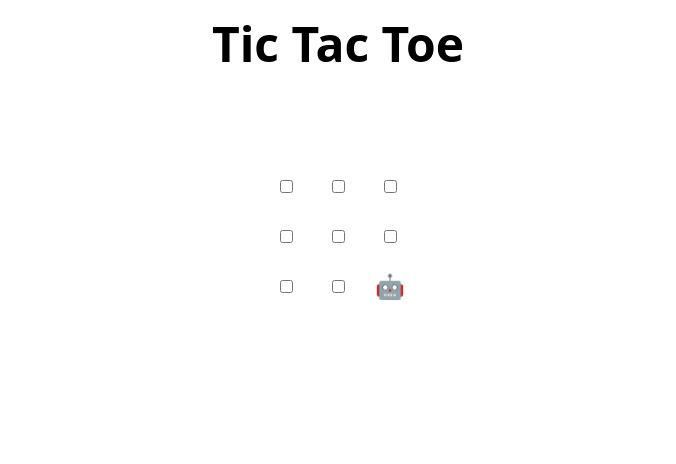
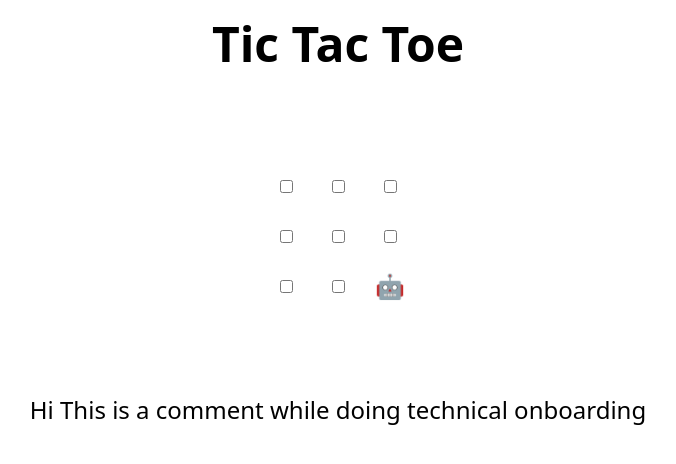
Before and after one commit to abdullahmir007/skills-review-pull-requests, a plain HTML site: page index.html in a window 1280 px wide. Shown: the whole page, without its empty margins (302-978 px from the left). Drawn offline with Linux system fonts and the light colour scheme.

Commit message:
Update index.html
Hey This is a commit message while doing technical onboarding

```diff
--- a/index.html
+++ b/index.html
@@ -46,7 +46,7 @@
     <td><input type="checkbox" /></td>
   </tr>
 </table>
-
+<P>Hi This is a comment while doing technical onboarding<P>
 <h2 hidden>Game over, refresh to play again 🧑‍💻 🤖!</h2>
 
 <script>
```
